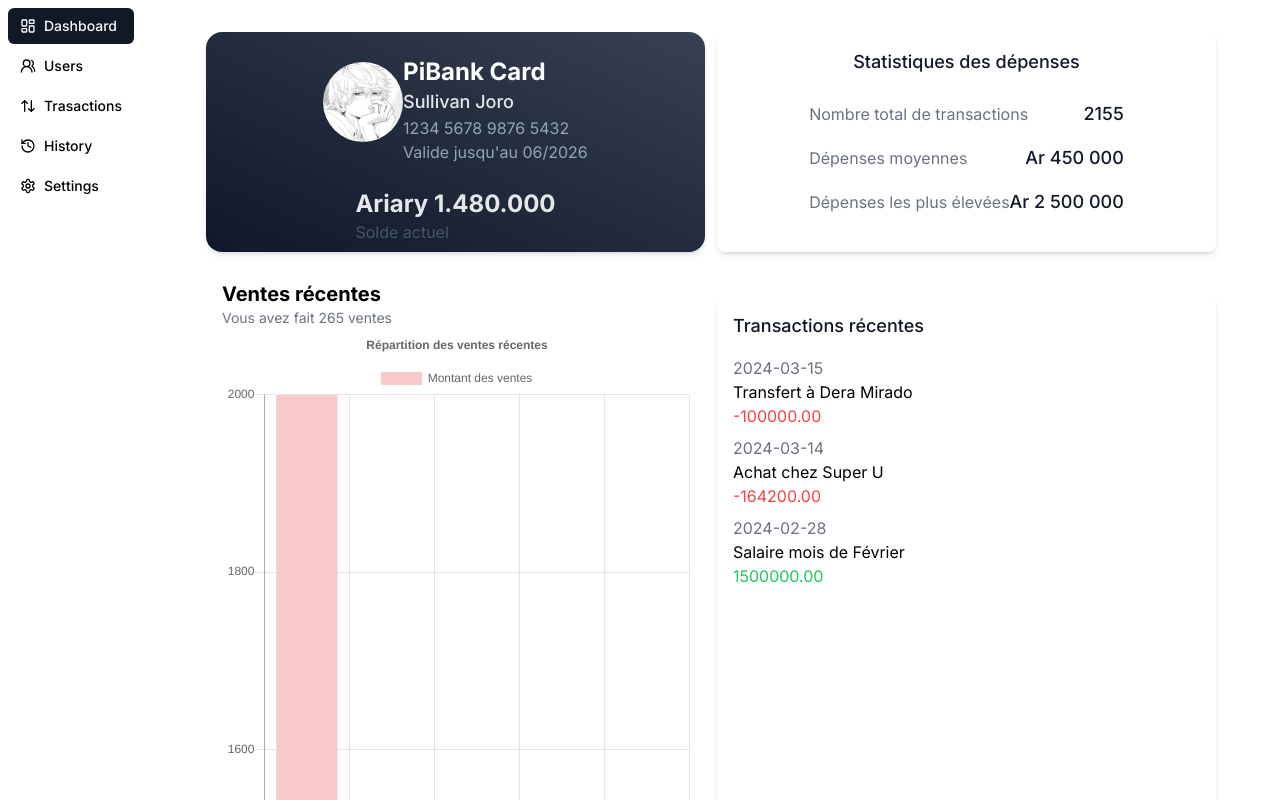
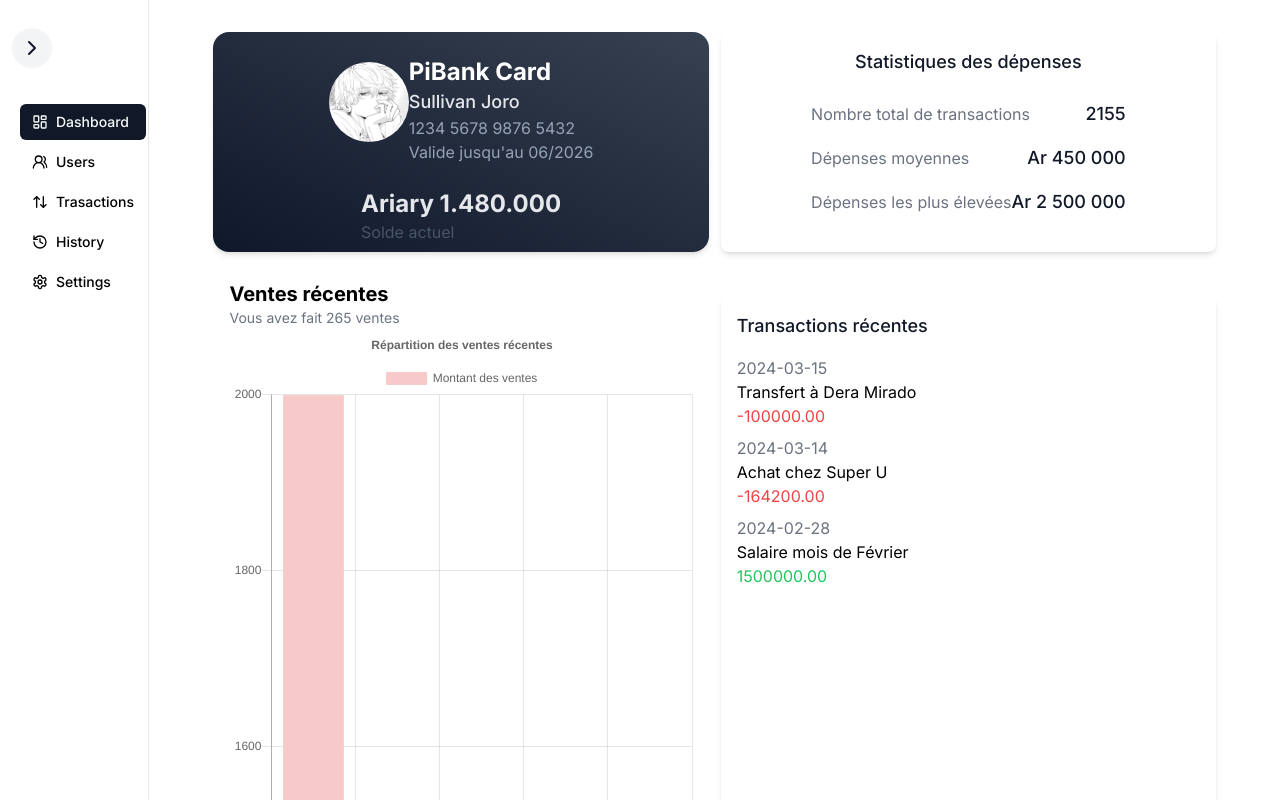
Before and after one commit to nirinaHelena/PiBank-UI, a Next.js app: page /dashboard in a window 1280 px wide. Shown: the top 800 px of the page. Built offline with nearby package versions, Linux system fonts and the light colour scheme; what tailwindcss-debug-screens would draw is missing.

Commit message:
feat: add collapse to aside navbar

```diff
--- a/src/components/SideNavbar.tsx
+++ b/src/components/SideNavbar.tsx
@@ -1,26 +1,41 @@
 "use client"
 
-import React from 'react'
+import React, { useState } from 'react'
 import { Nav } from './nav'
 import {
     History,
     LayoutDashboard,
     ArrowUpDown,
     Settings,
-    Users2,
     UsersRound,
+    ChevronRight,
   } from "lucide-react"
+import { Button } from './ui/button'
 type Props = {}
 
 export default function SideNavbar({}: Props) {
+  const [isCollapsed, setIsCollapsed] = useState(false);
+
+  function toggleSidebar() {
+    setIsCollapsed(!isCollapsed);
+  }
+
   return (
-    <div>
+    <div className='relative min-w-20 border-r px-3 pb-10 pt-24 '>
+      <div className='absolute right-{-20px} top-7'>
+      <Button
+       onClick={toggleSidebar}
+       variant='secondary'
+       className='rounded-full  p-2 '>
+        <ChevronRight />
+      </Button>
+      </div>
         <Nav
-            isCollapsed={false}
+            isCollapsed={isCollapsed}
             links={[
               {
                 title: "Dashboard",
-                href: "/",
+                href: "/dashboard",
                 icon: LayoutDashboard,
                 variant: "default",
               },
--- a/src/components/nav.tsx
+++ b/src/components/nav.tsx
@@ -10,6 +10,8 @@ import {
   TooltipContent,
   TooltipTrigger,
 } from "@/components/ui/tooltip"
+import { TooltipProvider } from "@radix-ui/react-tooltip"
+import { usePathname } from "next/navigation"
 
 interface NavProps {
   isCollapsed: boolean
@@ -23,7 +25,10 @@ interface NavProps {
 }
 
 export function Nav({ links, isCollapsed }: NavProps) {
+  const pathName =  usePathname();
+
   return (
+    <TooltipProvider>
     <div
       data-collapsed={isCollapsed}
       className="group flex flex-col gap-4 py-2 data-[collapsed=true]:py-2"
@@ -36,7 +41,8 @@ export function Nav({ links, isCollapsed }: NavProps) {
                 <Link
                   href="link.href"
                   className={cn(
-                    buttonVariants({ variant: link.variant, size: "icon" }),
+                    buttonVariants({ variant: link.href === pathName ? 'default' : 'ghost',
+                     size: "icon" }),
                     "h-9 w-9",
                     link.variant === "default" &&
                       "dark:bg-muted dark:text-muted-foreground dark:hover:bg-muted dark:hover:text-white"
@@ -60,7 +66,8 @@ export function Nav({ links, isCollapsed }: NavProps) {
               key={index}
               href="link.href"
               className={cn(
-                buttonVariants({ variant: link.variant, size: "sm" }),
+                buttonVariants({ variant: link.href === pathName ? 'default' : 'ghost',
+                size: "sm" }),
                 link.variant === "default" &&
                   "dark:bg-muted dark:text-white dark:hover:bg-muted dark:hover:text-white",
                 "justify-start"
@@ -84,5 +91,6 @@ export function Nav({ links, isCollapsed }: NavProps) {
         )}
       </nav>
     </div>
+    </TooltipProvider>
   )
 }
```
